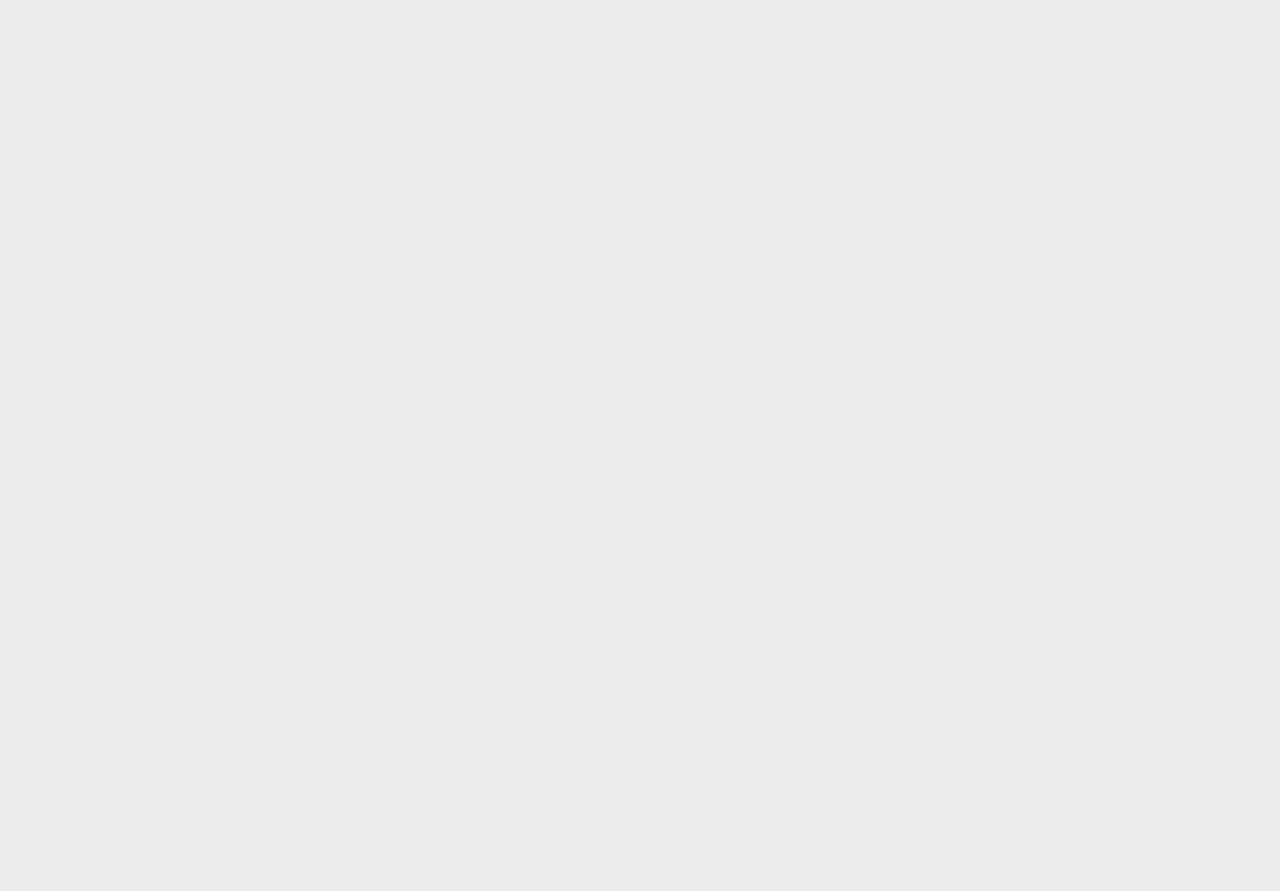
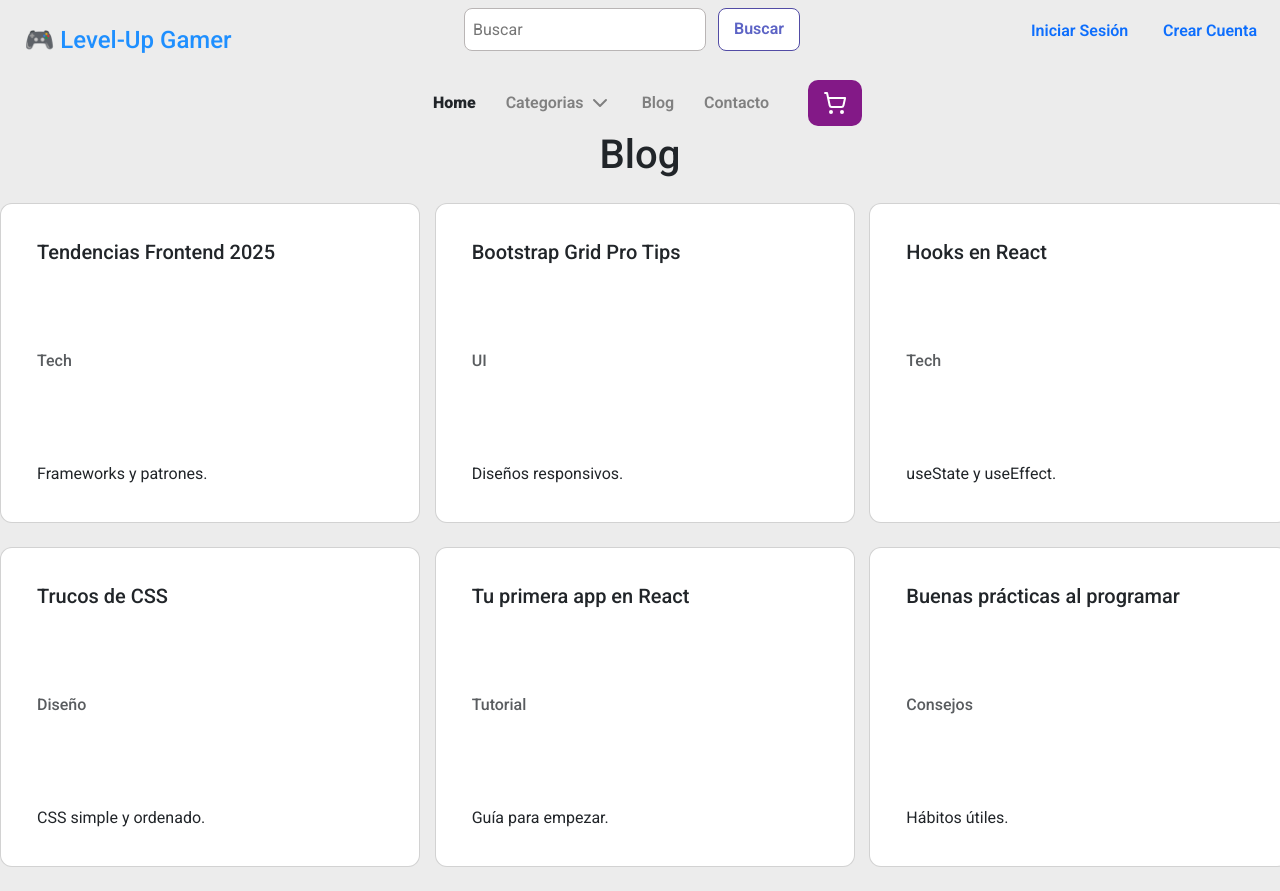
Before and after one commit to git-felipeUrtubia/Prueba-2-FullStack, a React (Vite) app: page /home/blog in a window 1280 px wide. Before the commit this address had no page. Before the commit the page ends 800 px from the top, so only its background shows below. Built offline with nearby package versions, Linux system fonts and the light colour scheme.

Commit message:
Agregadas seccion blog y contacto

```diff
--- a/src/components/general/header/header.jsx
+++ b/src/components/general/header/header.jsx
@@ -45,6 +45,14 @@ export const Header = () => {
 
     const NavRegistro = () => {
         nav("/home/login/registro");
+    }
+
+    const NavBlog = () => {
+        nav("/home/blog")
+    }
+
+    const NavContacto = () => {
+        nav("/home/contacto")
     }
 
     const handleChange = (e) => {
@@ -123,15 +131,13 @@ export const Header = () => {
                     </div>
                 </div>
 
+                <button className='btn blog' style={{color: "gray"}} onClick={NavBlog}>Blog</button>
 
-                <button className='btn blog' style={{color: "gray"}}>Blog</button>
-                <button className='btn contacto' style={{color: "gray"}}>Contacto</button>
+                <button className='btn contacto' style={{color: "gray"}} onClick={NavContacto}>Contacto</button>
 
 
                 <button className='btn carrito' onClick={NavPago}>
                     <span><ShoppingCart style={{color: "white"}}/></span>
-
-
                 </button>
             </div>
 
--- /dev/null
+++ b/src/components/pages/w-osorio/pages/Blog.jsx
@@ -0,0 +1,36 @@
+
+import { Header } from "../../../general/header/header.jsx";
+
+
+export const Blog = () => {
+  const posts = [
+    { id: 1, titulo: "Tendencias Frontend 2025", categoria: "Tech", resumen: "Frameworks y patrones." },
+    { id: 2, titulo: "Bootstrap Grid Pro Tips", categoria: "UI", resumen: "Diseños responsivos." },
+    { id: 3, titulo: "Hooks en React", categoria: "Tech", resumen: "useState y useEffect." },
+    { id: 4, titulo: "Trucos de CSS", categoria: "Diseño", resumen: "CSS simple y ordenado." },
+    { id: 5, titulo: "Tu primera app en React", categoria: "Tutorial", resumen: "Guía para empezar." },
+    { id: 6, titulo: "Buenas prácticas al programar", categoria: "Consejos", resumen: "Hábitos útiles." }
+  ];
+
+  return (
+    <div>
+      <Header />
+      <div>
+        <h1 className="text-center mb-4">Blog</h1>
+        <div className="row">
+          {posts.map(p => (
+            <div className="col-md-4 mb-4" key={p.id}>
+              <div className="card h-100">
+                <div className="card-body">
+                  <h5 className="card-title">{p.titulo}</h5>
+                  <h6 className="card-subtitle mb-2 text-muted">{p.categoria}</h6>
+                  <p className="card-text">{p.resumen}</p>
+                </div>
+              </div>
+            </div>
+          ))}
+        </div>
+      </div>
+    </div>
+  );
+}
--- /dev/null
+++ b/src/components/pages/w-osorio/pages/Contacto.jsx
@@ -0,0 +1,30 @@
+
+import { Header } from "../../../general/header/header.jsx";
+
+export const Contacto = () => {
+  return (
+    <div>
+      <Header />
+      <div style={{ maxWidth: 600, margin: "0 auto" }}>
+        <h1 className="text-center mb-4">Contáctanos</h1>
+        <form>
+          <div className="mb-3">
+            <label className="form-label">Nombre</label>
+            <input className="form-control" placeholder="Tu nombre" />
+          </div>
+          <div className="mb-3">
+            <label className="form-label">Correo</label>
+            <input type="email" className="form-control" placeholder="tucorreo@dominio.com" />
+          </div>
+          <div className="mb-3">
+            <label className="form-label">Mensaje</label>
+            <textarea rows="4" className="form-control" placeholder="¿Cómo podemos ayudarte?"></textarea>
+          </div>
+          <div className="text-center">
+            <button className="btn btn-primary" type="submit">Enviar</button>
+          </div>
+        </form>
+      </div>
+    </div>
+  );
+}
--- a/src/main.jsx
+++ b/src/main.jsx
@@ -1,14 +1,16 @@
 import { StrictMode } from 'react'
 import { createRoot } from 'react-dom/client'
 import { BrowserRouter, Routes, Route } from "react-router-dom";
-import 'bootstrap/dist/css/bootstrap.min.css'
-import 'bootstrap/dist/js/bootstrap.min.js'
+import 'bootstrap/dist/css/bootstrap.min.css';
+import 'bootstrap/dist/js/bootstrap.min.js';
 import App from './App.jsx'
 import { Sign } from './components/pages/login/sign.jsx';
 import { CreateSign } from './components/pages/login/createSign.jsx';
 import { SeccionCategoria } from './components/pages/categoria/seccionCategoria.jsx';
 import { SeccionCarrito } from './components/pages/pago/seccionCarrito.jsx';
 import { FormPago } from './components/pages/pago/formPago.jsx';
+import { Blog } from './components/pages/w-osorio/pages/Blog.jsx';
+import { Contacto } from './components/pages/w-osorio/pages/Contacto.jsx';
 
 createRoot(document.getElementById('root')).render(
   <StrictMode>
@@ -20,6 +22,10 @@ createRoot(document.getElementById('root')).render(
         <Route path="/home/login" element={<Sign />} />
         <Route path="/home/login/registro" element={<CreateSign />} />
         <Route path="/home/shopping/pago" element={<FormPago />} />
+
+        <Route path="/home/blog" element={<Blog />} />
+        <Route path="/home/contacto" element={<Contacto />} />
+
       </Routes>
     </BrowserRouter>
   </StrictMode>,
```
Also changed, not shown: src/components/pages/w-osorio/pages/Home.jsx (added, +8 -0 lines), src/components/pages/w-osorio/pages/Nosotros.jsx (added, +11 -0 lines), src/components/pages/w-osorio/Navbar.jsx (added).
